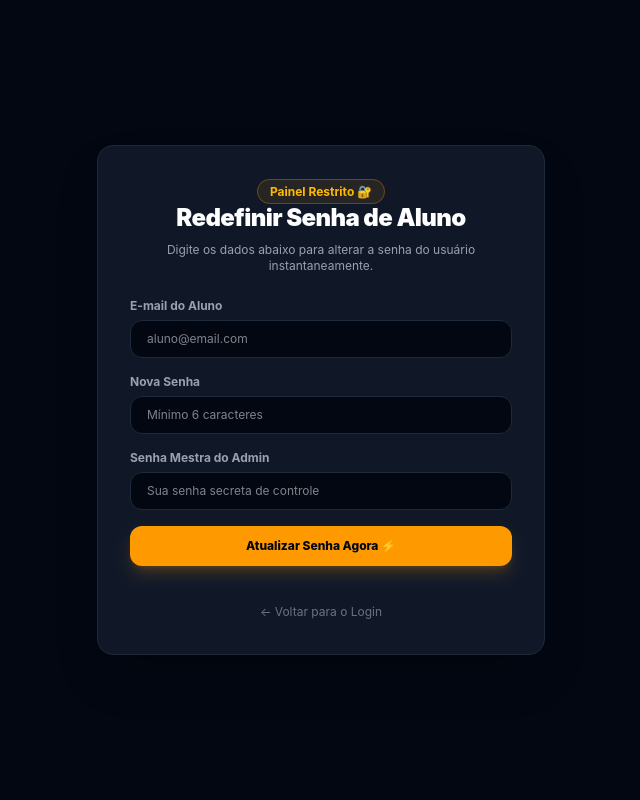
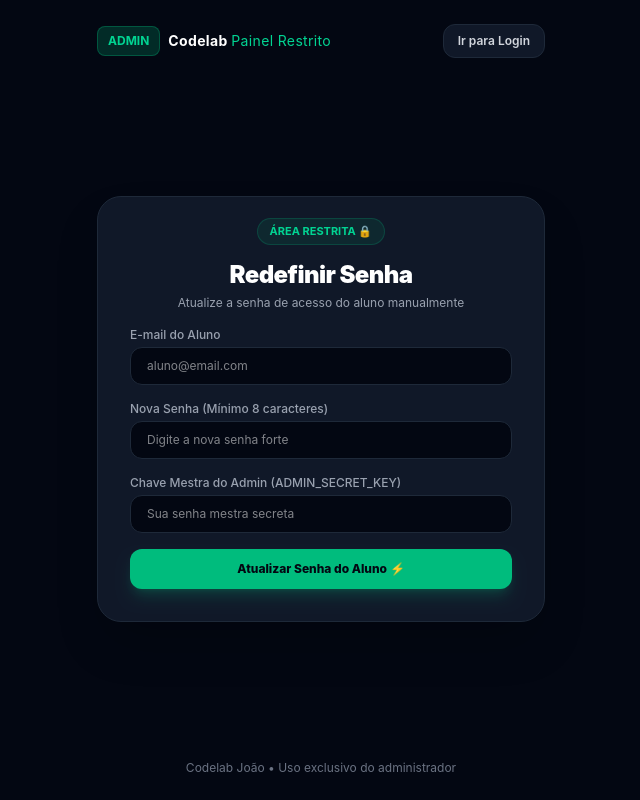
Before and after one commit to jvtsilva/codelab-joao, a Next.js app: page /admin/resetar-senha in a window 1280 px wide. Shown: the whole page, without its empty margins (319-959 px from the left). Built offline with nearby package versions, Linux system fonts and the light colour scheme.

Commit message:
feat: atualização de login

```diff
--- a/src/app/admin/resetar-senha/page.tsx
+++ b/src/app/admin/resetar-senha/page.tsx
@@ -3,17 +3,24 @@
 import { useState } from 'react'
 import Link from 'next/link'
 
-export default function AdminResetPage() {
+export default function AdminResetPasswordPage() {
   const [email, setEmail] = useState('')
   const [newPassword, setNewPassword] = useState('')
   const [adminSecret, setAdminSecret] = useState('')
   const [loading, setLoading] = useState(false)
-  const [message, setMessage] = useState<{ text: string; type: 'success' | 'error' } | null>(null)
+  const [message, setMessage] = useState({ text: '', type: '' })
 
   const handleReset = async (e: React.FormEvent) => {
     e.preventDefault()
+    setMessage({ text: '', type: '' })
+
+    // Validação de segurança extra no front-end
+    if (newPassword.length < 8) {
+      setMessage({ text: 'A nova senha precisa ter pelo menos 8 caracteres.', type: 'error' })
+      return
+    }
+
     setLoading(true)
-    setMessage(null)
 
     try {
       const res = await fetch('/api/admin/reset-password', {
@@ -24,94 +31,127 @@ export default function AdminResetPage() {
 
       const data = await res.json()
 
-      if (!res.ok) throw new Error(data.error || 'Erro ao redefinir.')
+      if (!res.ok) {
+        throw new Error(data.error || 'Erro ao redefinir senha.')
+      }
 
-      setMessage({ text: 'Senha alterada com sucesso! O aluno já pode logar com a nova senha.', type: 'success' })
+      setMessage({ text: 'Senha alterada com sucesso! O aluno já pode fazer login.', type: 'success' })
       setEmail('')
       setNewPassword('')
       setAdminSecret('')
     } catch (err: any) {
-      setMessage({ text: err.message, type: 'error' })
+      setMessage({ text: err.message || 'Erro inesperado.', type: 'error' })
     } finally {
       setLoading(false)
     }
   }
 
   return (
-    <div className="min-h-screen bg-gray-950 text-white flex flex-col items-center justify-center p-4 selection:bg-amber-500 selection:text-gray-950">
-      <div className="max-w-md w-full bg-gray-900 border border-gray-800 p-6 sm:p-8 rounded-2xl shadow-2xl space-y-6">
+    <div className="min-h-screen flex flex-col justify-between p-4 bg-gray-950 text-white">
 
-        <div className="text-center space-y-2">
-          <span className="px-3 py-1 bg-amber-500/10 border border-amber-500/30 text-amber-400 font-bold text-xs rounded-full">
-            Painel Restrito 🔐
+      {/* Header simples */}
+      <header className="max-w-md w-full mx-auto pt-2 flex items-center justify-between">
+        <div className="flex items-center gap-2">
+          <span className="px-2.5 py-1.5 bg-emerald-500/20 text-emerald-400 font-bold text-xs rounded-lg border border-emerald-500/30">
+            ADMIN
           </span>
-          <h1 className="text-xl sm:text-2xl font-black tracking-tight">Redefinir Senha de Aluno</h1>
-          <p className="text-xs text-gray-400">Digite os dados abaixo para alterar a senha do usuário instantaneamente.</p>
+          <h1 className="font-bold text-sm tracking-wide">
+            Codelab <span className="text-emerald-400 font-normal">Painel Restrito</span>
+          </h1>
         </div>
+        <Link
+          href="/login"
+          className="text-xs font-semibold text-gray-300 hover:text-white transition px-3.5 py-2 rounded-xl bg-gray-900 border border-gray-800 flex items-center gap-1.5"
+        >
+          Ir para Login
+        </Link>
+      </header>
 
-        {message && (
-          <div className={`p-3 rounded-xl text-xs font-semibold border ${
-            message.type === 'success'
-              ? 'bg-emerald-500/10 border-emerald-500/30 text-emerald-400'
-              : 'bg-red-500/10 border-red-500/30 text-red-400'
-          }`}>
-            {message.text}
+      {/* Formulário Centralizado */}
+      <main className="flex-1 flex items-center justify-center my-auto py-4">
+        <form
+          onSubmit={handleReset}
+          className="max-w-md w-full bg-gray-900 border border-gray-800 px-6 pb-6 pt-4 sm:px-8 sm:pb-8 sm:pt-5 rounded-3xl shadow-2xl space-y-4"
+        >
+          <div className="text-center">
+            <span className="inline-block px-3 py-1 bg-emerald-500/10 text-emerald-400 border border-emerald-500/20 font-bold text-[11px] rounded-full mb-3.5">
+              ÁREA RESTRITA 🔒
+            </span>
+            <h2 className="text-2xl font-black tracking-tight text-white">Redefinir Senha</h2>
+            <p className="text-xs text-gray-400 mt-1">Atualize a senha de acesso do aluno manualmente</p>
           </div>
-        )}
 
-        <form onSubmit={handleReset} className="space-y-4">
-          <div>
-            <label className="block text-xs font-bold text-gray-400 mb-1.5">E-mail do Aluno</label>
+          {message.text && (
+            <div className={`p-3 text-xs rounded-xl border ${
+              message.type === 'success'
+                ? 'bg-emerald-500/10 border-emerald-500/20 text-emerald-400'
+                : 'bg-red-500/10 border-red-500/20 text-red-400'
+            }`}>
+              {message.text}
+            </div>
+          )}
+
+          <div className="space-y-1">
+            <label className="block text-xs font-medium text-gray-400 mb-1">E-mail do Aluno</label>
             <input
               type="email"
-              required
               value={email}
               onChange={(e) => setEmail(e.target.value)}
+              required
+              disabled={loading}
+              className="w-full px-4 py-2.5 bg-gray-950 border border-gray-800 rounded-xl text-white focus:outline-none focus:border-emerald-500 text-xs transition"
               placeholder="aluno@email.com"
-              className="w-full px-4 py-2.5 bg-gray-950 border border-gray-800 rounded-xl text-xs text-white focus:outline-none focus:border-amber-500 transition"
             />
           </div>
 
-          <div>
-            <label className="block text-xs font-bold text-gray-400 mb-1.5">Nova Senha</label>
+          <div className="space-y-1">
+            <label className="block text-xs font-medium text-gray-400 mb-1">Nova Senha (Mínimo 8 caracteres)</label>
             <input
               type="text"
-              required
               value={newPassword}
               onChange={(e) => setNewPassword(e.target.value)}
-              placeholder="Mínimo 6 caracteres"
-              className="w-full px-4 py-2.5 bg-gray-950 border border-gray-800 rounded-xl text-xs text-white focus:outline-none focus:border-amber-500 transition"
+              required
+              minLength={8}
+              disabled={loading}
+              className="w-full px-4 py-2.5 bg-gray-950 border border-gray-800 rounded-xl text-white focus:outline-none focus:border-emerald-500 text-xs transition"
+              placeholder="Digite a nova senha forte"
             />
           </div>
 
-          <div>
-            <label className="block text-xs font-bold text-gray-400 mb-1.5">Senha Mestra do Admin</label>
+          <div className="space-y-1">
+            <label className="block text-xs font-medium text-gray-400 mb-1">Chave Mestra do Admin (ADMIN_SECRET_KEY)</label>
             <input
               type="password"
-              required
               value={adminSecret}
               onChange={(e) => setAdminSecret(e.target.value)}
-              placeholder="Sua senha secreta de controle"
-              className="w-full px-4 py-2.5 bg-gray-950 border border-gray-800 rounded-xl text-xs text-white focus:outline-none focus:border-amber-500 transition"
+              required
+              disabled={loading}
+              className="w-full px-4 py-2.5 bg-gray-950 border border-gray-800 rounded-xl text-white focus:outline-none focus:border-emerald-500 text-xs transition"
+              placeholder="Sua senha mestra secreta"
             />
           </div>
 
           <button
             type="submit"
             disabled={loading}
-            className="w-full py-3 bg-amber-500 hover:bg-amber-400 text-gray-950 font-extrabold text-xs rounded-xl transition shadow-lg shadow-amber-500/20 cursor-pointer disabled:opacity-50"
+            className="w-full py-3 bg-emerald-500 hover:bg-emerald-400 text-gray-950 transition-all font-extrabold rounded-xl text-xs disabled:opacity-50 shadow-lg shadow-emerald-500/20 cursor-pointer flex items-center justify-center gap-2 mt-2"
           >
-            {loading ? 'Alterando...' : 'Atualizar Senha Agora ⚡'}
+            {loading ? (
+              <>
+                <span className="w-4 h-4 border-2 border-gray-950 border-t-transparent rounded-full animate-spin"></span>
+                Alterando senha...
+              </>
+            ) : (
+              'Atualizar Senha do Aluno ⚡'
+            )}
           </button>
         </form>
+      </main>
 
-        <div className="text-center pt-2">
-          <Link href="/login" className="text-xs text-gray-500 hover:text-gray-300 transition">
-            ← Voltar para o Login
-          </Link>
-        </div>
+      <footer className="max-w-md w-full mx-auto pb-2 text-center text-xs text-gray-500">
+        <p>Codelab João • Uso exclusivo do administrador</p>
+      </footer>
 
-      </div>
     </div>
   )
 }
--- a/src/app/cadastro/page.tsx
+++ b/src/app/cadastro/page.tsx
@@ -196,7 +196,7 @@ export default function CadastroPage() {
           </div>
 
           <div className="space-y-1">
-            <label className="block text-xs font-medium text-gray-400 mb-1">Nome Completo</label>
+            <label className="block text-xs font-medium text-gray-400 mb-1">Nome de usuário</label>
             <input
               type="text"
               value={name}
```
